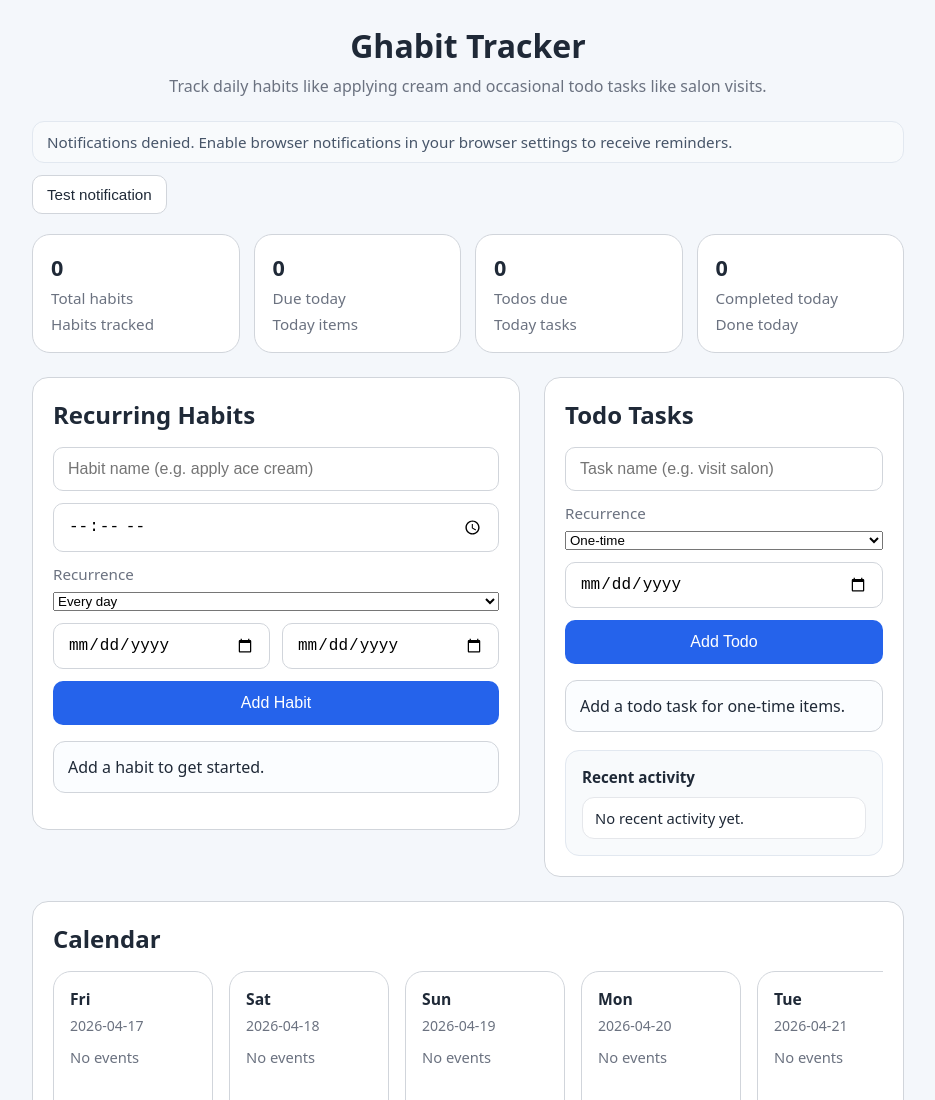
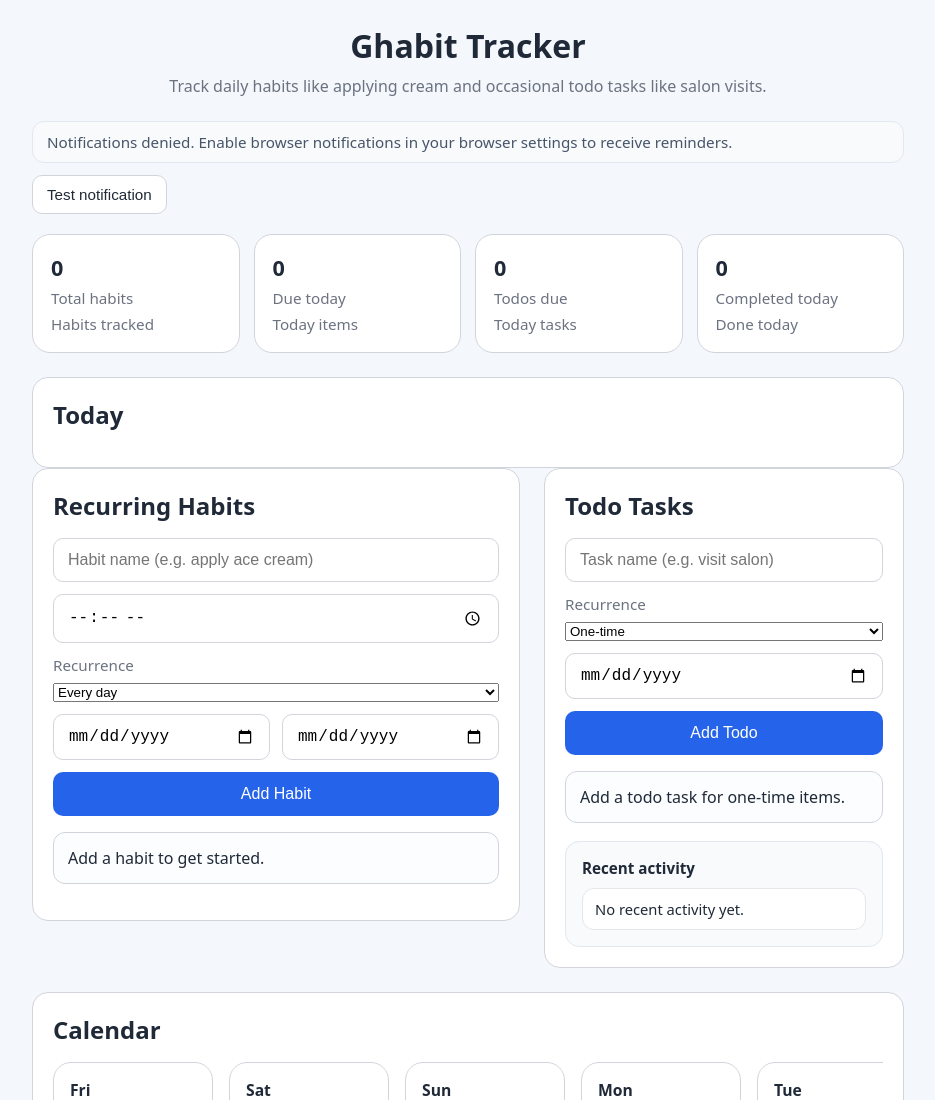
Before and after one commit to ramsai00/Ghabit, a website: page index.html in a window 1280 px wide. Shown: the top 1100 px of the page, without its empty margins (172-1107 px from the left). Drawn offline with Linux system fonts and the light colour scheme; no server answers.

Commit message:
fix status

```diff
--- a/index.html
+++ b/index.html
@@ -20,6 +20,12 @@
     </div>
     <div id="local-alert" class="local-alert" aria-live="polite"></div>
     <div id="dashboard-summary" class="dashboard-summary"></div>
+    <section id="today-panel" class="panel">
+      <div class="panel-header">
+        <h2>Today</h2>
+      </div>
+      <ul id="today-list" class="item-list"></ul>
+    </section>
 
     <main>
       <section class="panel">
```
